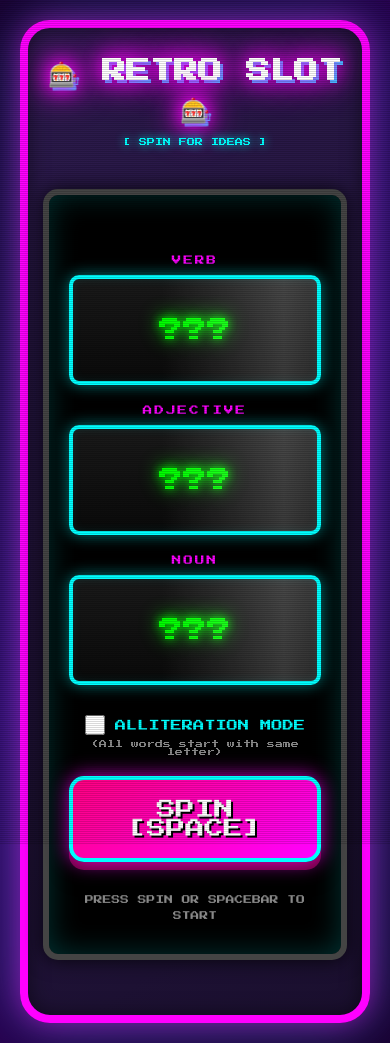
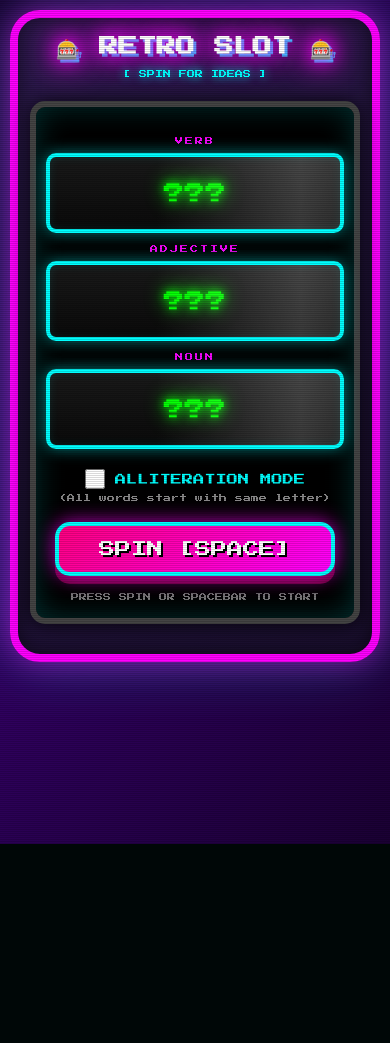
Before and after one commit to Sunny-Teng/retro-slot-machine, a Flask app: page / in a window 390 px wide. After the commit the page ends 844 px from the top, so only its background shows below. Run offline with Flask 3, Linux system fonts and the light colour scheme.

Commit message:
Compact mobile layout: fit everything on one screen

```diff
--- a/templates/index.html
+++ b/templates/index.html
@@ -328,62 +328,87 @@
             line-height: 1.8;
         }
 
-        /* Mobile responsive adjustments - increased breakpoint for better mobile experience */
+        /* Mobile responsive adjustments - compact layout to fit on one screen */
         @media (max-width: 768px) {
+            body {
+                padding: 10px;
+                /* Less padding on mobile */
+            }
+
             h1 {
-                font-size: 1.5rem;
-                /* Slightly smaller title on mobile */
+                font-size: 1.2rem;
+                /* Smaller title */
+                margin-bottom: 5px;
+                /* Less space */
+            }
+
+            .subtitle {
+                font-size: 0.5rem;
+                /* Smaller subtitle */
+                margin-bottom: 20px;
+                /* Less space */
             }
 
             .arcade-frame {
-                padding: 25px 15px;
-                /* Less padding on mobile */
+                padding: 15px 12px;
+                /* Minimal padding */
+            }
+
+            .screen {
+                padding: 15px 10px;
+                /* Less padding */
+                margin-bottom: 15px;
+                /* Less margin */
             }
 
             .reels {
                 flex-direction: column !important;
-                /* Force vertical stacking on mobile */
-                gap: 20px;
-                /* More space between stacked reels */
+                /* Force vertical stacking */
+                gap: 12px;
+                /* Compact spacing between reels */
                 align-items: stretch;
-                /* Full width reels */
+                margin: 15px 0;
+                /* Less margin */
             }
 
             .reel {
                 width: 100% !important;
-                /* Full width on mobile */
                 min-width: unset !important;
-                /* Remove min-width */
                 max-width: 100%;
-                /* Full width */
                 margin: 0 auto;
-                /* Center the reels */
-                font-size: 1.5rem !important;
-                /* Larger text on mobile */
-                padding: 35px 20px;
-                /* More vertical padding for bigger touch targets */
-                height: 110px;
-                /* Slightly taller for better visibility */
+                font-size: 1.3rem !important;
+                /* Still readable but not huge */
+                padding: 20px 15px;
+                /* Compact padding */
+                height: 80px;
+                /* Shorter height */
             }
 
             .reel-label {
-                font-size: 0.6rem;
-                /* Slightly larger labels */
+                font-size: 0.5rem;
+                /* Smaller labels */
+                margin-bottom: 8px;
+            }
+
+            /* Alliteration mode toggle - more compact */
+            .arcade-frame>div[style*="margin: 20px"] {
+                margin: 10px 0 !important;
             }
 
             .spin-button {
-                padding: 20px 45px;
-                /* Bigger button for mobile */
-                font-size: 1.2rem;
+                padding: 15px 35px;
+                /* Smaller button */
+                font-size: 1rem;
                 width: 100%;
-                /* Full width button */
-                max-width: 300px;
-                /* But not too wide */
+                max-width: 280px;
             }
 
             .credits {
-                font-size: 0.55rem;
-                /* Slightly larger credits text */
+                font-size: 0.5rem;
+                margin-top: 15px;
+                /* Less space */
+                line-height: 1.5;
+                /* Tighter line height */
             }
         }
     </style>
```
